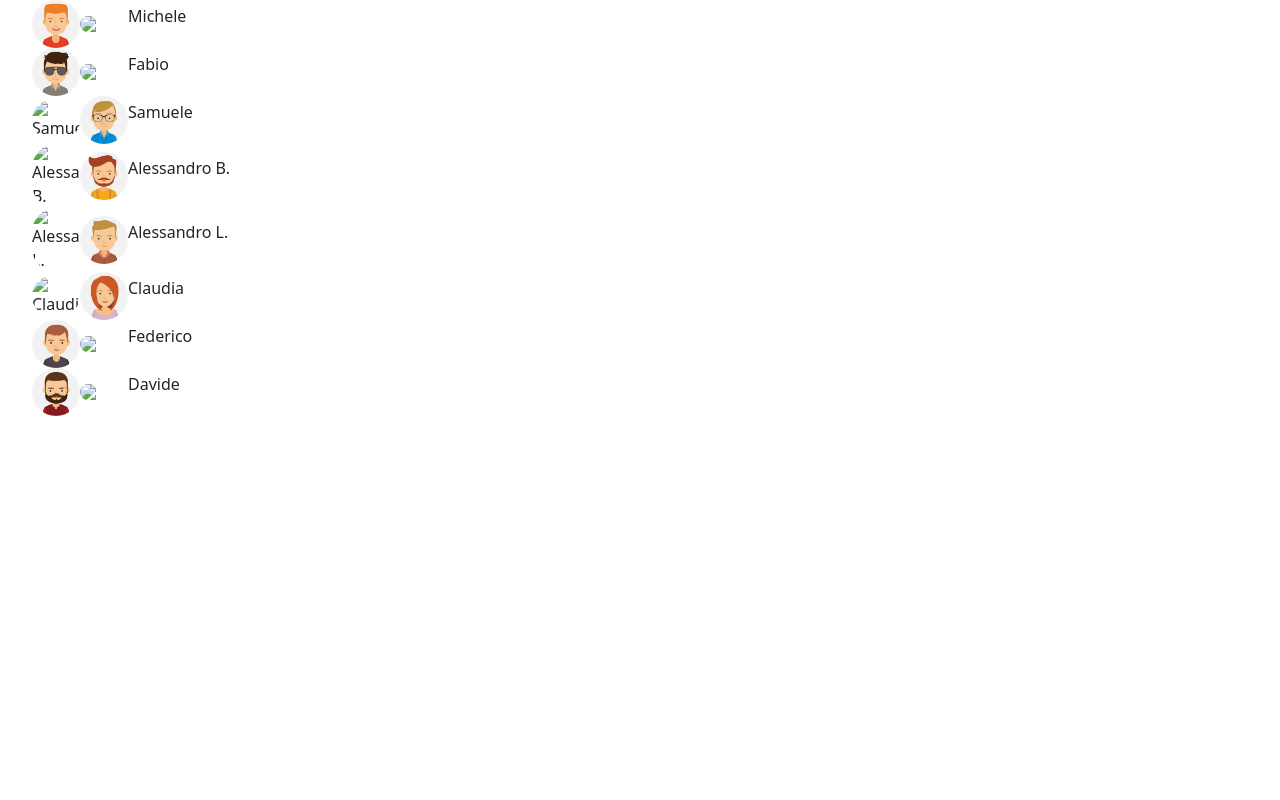
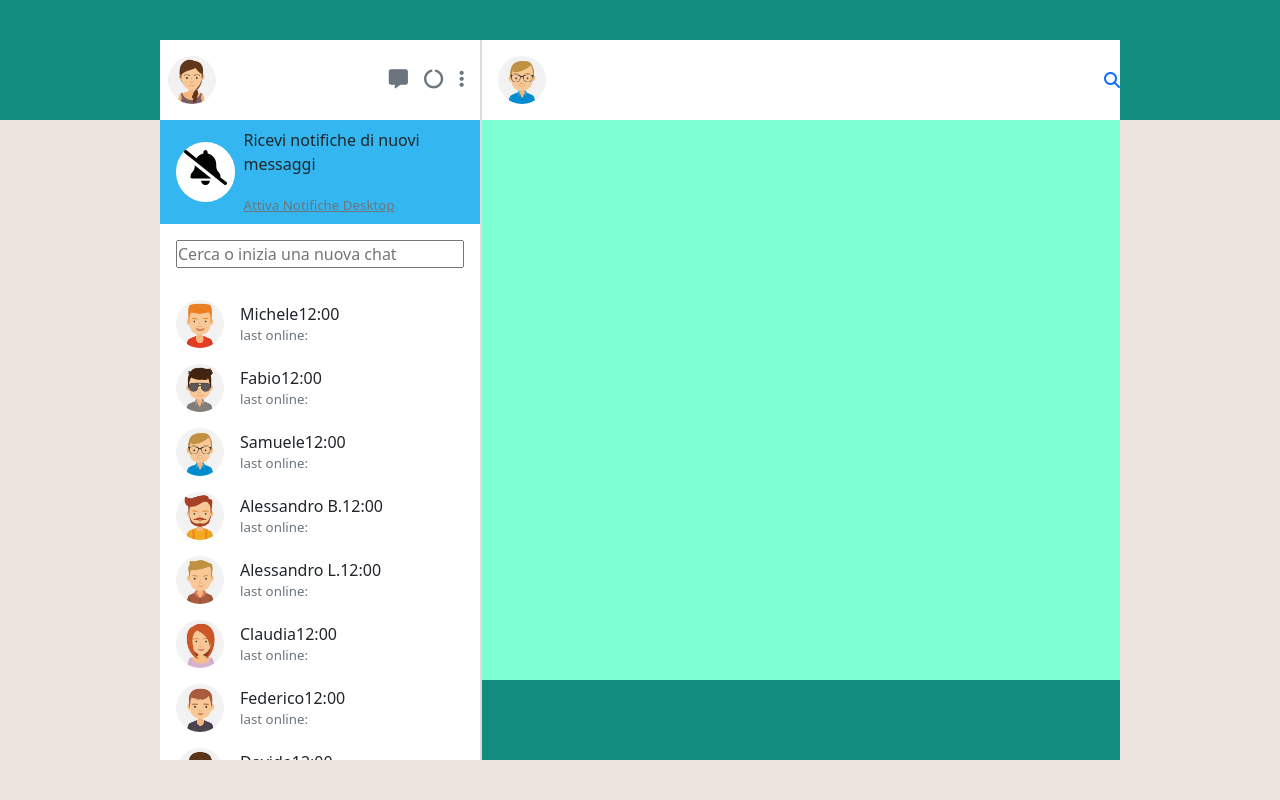
Before and after one commit to Benedetto-Bonaccorso/vue-boolzapp, a plain HTML site: page index.html in a window 1280 px wide. Drawn offline with nearby package versions, Linux system fonts and the light colour scheme.

Commit message:
fine stilizzazione contatti per adessso

```diff
--- a/assets/css/style.css
+++ b/assets/css/style.css
@@ -8,16 +8,99 @@ img{
     max-width: 100%;
 }
 
+[v-cloak]{
+    display: none;
+}
+
 body{
-    background-color: whitesmoke;
+
+}
+
+.background{
+    background-color: #ece5dd;
+    height: 100vh;
+}
+
+.green-band{
+    height: 15vh;
+    background-color: #128C7E;
+}
+
+.app-wrapper{
+    background-color: white;
+    min-width: 750px;
+    height: 90vh;
+    margin: auto;
+    top: 0;
+    bottom: 0;
+    left: 0;
+    right: 0;
+    text-align: center;
+}
+
+.user{
+    height: 5rem;
+}
+
+.contacts{
+    overflow: scroll;
+    height: 90vh;
 }
 
 .contact-image{
     width: 3rem;
     border-radius: 50px;
+    margin-right: 1rem;
+}
+
+.notifications{
+    background-color: #34b7f1;
+}
+
+.bell-wrapper{
+    background-color: white;
+    width: fit-content;
+    aspect-ratio: 1/1;
+    border-radius: 30px;
+}
+
+.bell-icon{
+    width: 3rem;
+}
+
+.notification-info>a{
+    font-size: smaller;
+}
+
+.contact-searchbar{
+
+}
+
+.user-options>a>i{
+    font-size: larger;
 }
 
 .messaging{
-    width: 15rem;
-    background-image: url("./assets/img/mine.jpg");
+    width: 100%;
+    height: 90vh;
+    border-left: 2px solid gainsboro;
 }
+
+.last-online{
+    font-size: smaller;
+}
+
+.upper-chat{
+
+    height: 5rem;
+}
+
+.main-chat{
+    background-color: aquamarine;
+    height: calc(100% - 10rem);
+}
+
+.lower-chat{
+    background-color: #128C7E;
+    height: 5rem;
+}
--- a/assets/js/main.js
+++ b/assets/js/main.js
@@ -4,6 +4,7 @@ createApp({
   data() {
     return {
         source: "./assets/img/",
+        counter: 2,
         contacts: [
             {
                 name: 'Michele',
--- a/index.html
+++ b/index.html
@@ -10,27 +10,89 @@
     integrity='sha384-1BmE4kWBq78iYhFldvKuhfTAU6auU8tT94WrHftjDbrCEXSU1oBoqyl2QvZ6jIW3' crossorigin='anonymous'>
     <script src="https://kit.fontawesome.com/72c428df3e.js" crossorigin="anonymous"></script>
 </head>
-<body>
+<body >
 
-    <div id="app">
+    <div id="app" v-cloak>
         <main>
-            <div class="appBody d-flex">
-                <ul class="contacts">
-                    <li v-for="(contact, i) in contacts" :id="'contact' + i" class="list-unstyled d-flex align-items-center">
+            <div class="background position-relative">
 
-                        <!-- AGGIUSTARE STA CACATA -->
-                        <img class="contact-image" :src="source + 'avatar' + contact.avatar +'.jpg'" :alt="contact.name">
-                        <img class="contact-image" :src="source + 'avatar' + contact.avatar + '_360' +'.jpg'" :alt="">
-                        <!-- AGGIUSTARE STA CACATA -->
-
-                        <p class="contact-name">{{contact.name}}</p>
-                    </li>
-                </ul>
-
-                <div class="messaging">
+                <div class="green-band">
 
                 </div>
 
+                <div class="app-wrapper w-75 position-absolute container-fluid">
+                    <div class="row text-start">
+
+                        <div class="contacts p-0 col-4">
+
+
+                            <div class="p-2 user d-flex justify-content-between">
+                                <div class="user-info">
+                                    <img src="./assets/img/avatar_io.jpg" alt="my avatar" class="contact-image my-2">
+                                </div>
+                                <div class="user-options d-flex align-items-center">
+
+                                    <a class="mx-2 text-secondary"><i class="fa-solid fa-message"></i></a>
+                                    <a class="mx-2 text-secondary"><i class="fa-solid fa-circle-notch"></i></a>
+                                    <a class="mx-2 text-secondary"><i class="fa-solid fa-ellipsis-vertical"></i></a>
+                                </div>
+                            </div>
+
+                            <div class="notifications p-2 m-0 d-flex align-items-center">
+                                <div class="bell-wrapper m-2 p-2">
+                                    <img class="bell-icon" src="./assets/img/bell-slash-solid.svg" alt="bell-icon">
+                                </div>
+
+                                <div class="notification-info">
+                                    <p>Ricevi notifiche di nuovi messaggi</p>
+                                    <a href="#" class="text-muted">Attiva Notifiche Desktop</a>
+                                </div>
+                            </div>
+
+                            <div class="contact-search p-3">
+                                <input type="text" class="w-100 contact-searchbar" placeholder="Cerca o inizia una nuova chat">
+                            </div>
+
+                            <ul class="p-2">
+                                <li v-for="(contact, i) in contacts" :id="'contact' + i" class="list-unstyled d-flex align-items-center p-2">
+
+                                    <img class="contact-image" :src="source + 'avatar' + contact.avatar +'.jpg'" :alt="contact.name">
+
+                                    <div class="contact-name">
+                                        <div class="fs-6 d-flex">
+                                            <div>{{contact.name}}</div>
+                                            <div>12:00</div>
+                                        </div>
+                                        <div class="last-online text-muted">last online: </div>
+                                    </div>
+
+                                </li>
+                            </ul>
+                        </div>
+
+                        <div class="messaging col-8 p-0">
+
+                            <div class="upper-chat d-flex justify-content-between">
+
+                                <img :src="source + 'avatar' + contacts[counter].avatar +'.jpg'" class="contact-image m-3">
+
+                                <div class="upper-chat-options d-flex align-items-center">
+                                    <a href="#"><i class="fa-solid fa-magnifying-glass"></i></a>
+                                    <a href="#"></a>
+                                    <a href="#"></a>
+                                </div>
+
+                            </div>
+                            <div class="main-chat">
+
+                            </div>
+                            <div class="lower-chat">
+
+                            </div>
+                        </div>
+
+                    </div>
+                </div>
             </div>
 
         </main>
```
Also changed, not shown: assets/img/avatar_3.jpg (renamed from assets/img/avatar_3_360.jpg), assets/img/avatar_4.jpg (renamed from assets/img/avatar_4_360.jpg), assets/img/avatar_5.jpg (renamed from assets/img/avatar_5_360.jpg), assets/img/avatar_6.jpg (renamed from assets/img/avatar_6_360.jpg), assets/img/bell-slash-solid.svg (added).
